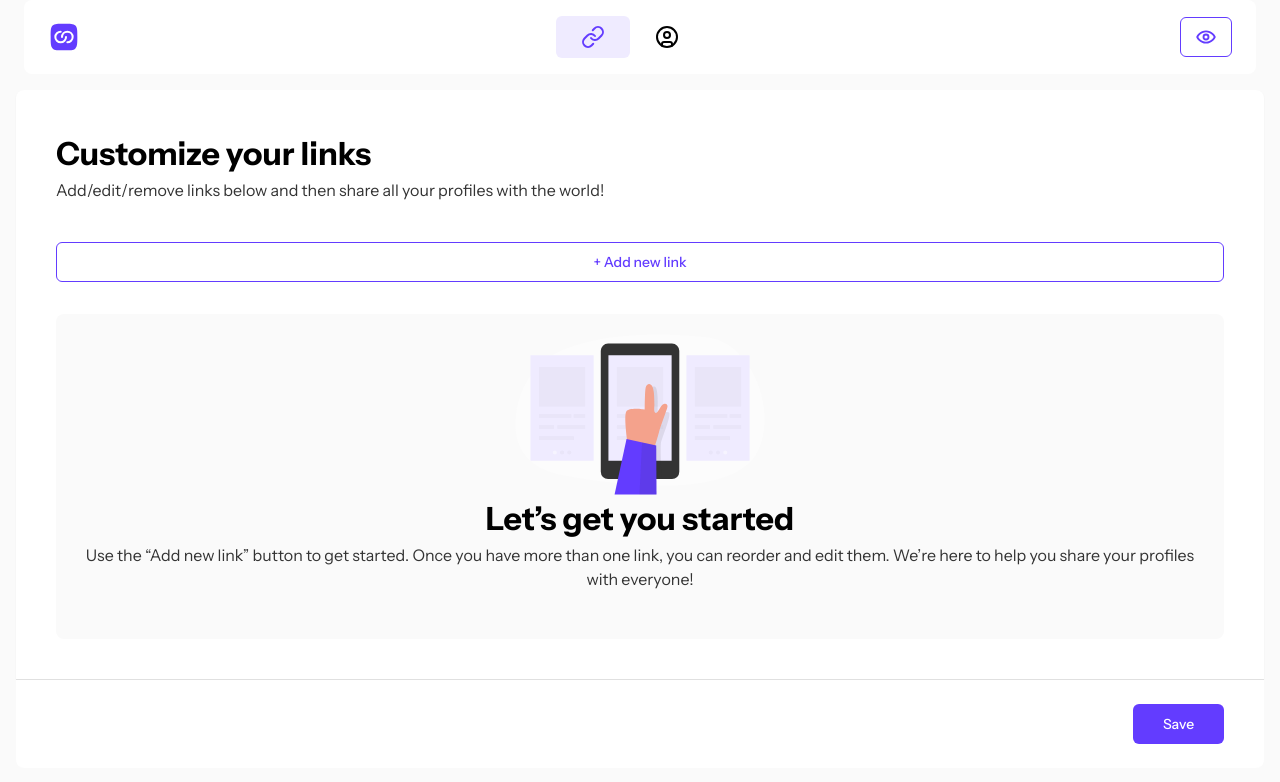
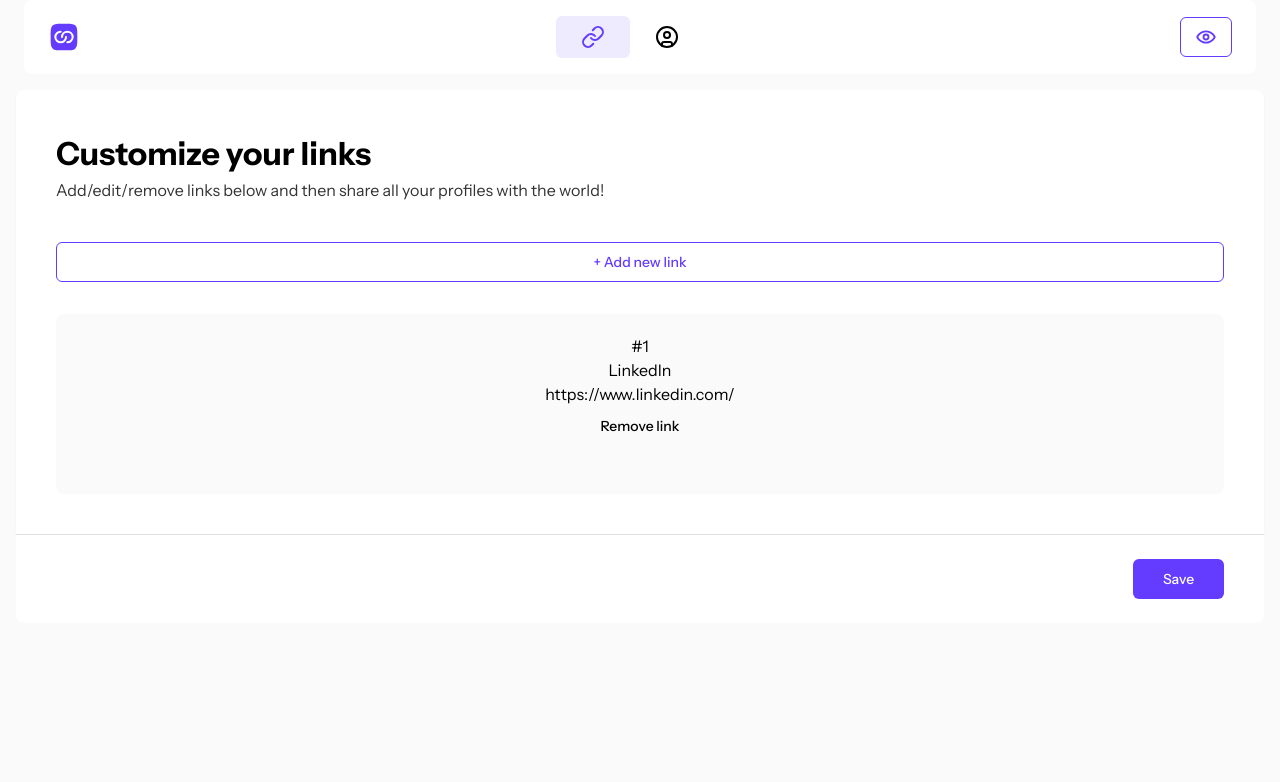
Before and after one commit to ronnieima/link-sharing-app, a Next.js app in the folder client/: page /customize in a window 1280 px wide. Both pictures are taken after a click on the button "+ Add new link". Shown: the top 782 px of the page. Built offline with nearby package versions, Linux system fonts and the light colour scheme.

Commit message:
implement stack for adding/removing previews

```diff
--- /dev/null
+++ b/client/src/app/customize/EmptyLinks.tsx
@@ -0,0 +1,16 @@
+import { IllustrationEmpty } from "@/components/ui/Icons";
+import React from "react";
+
+export default function EmptyLinks() {
+  return (
+    <div>
+      <IllustrationEmpty />
+      <h2 className="text-heading-m">Let’s get you started</h2>
+      <p className="text-body-m">
+        Use the “Add new link” button to get started. Once you have more than
+        one link, you can reorder and edit them. We’re here to help you share
+        your profiles with everyone!
+      </p>
+    </div>
+  );
+}
--- a/client/src/app/customize/Links.tsx
+++ b/client/src/app/customize/Links.tsx
@@ -1,22 +1,67 @@
 "use client";
 import { Button } from "@/components/ui/button";
-import { IllustrationEmpty } from "@/components/ui/Icons";
-import React from "react";
+import { useState } from "react";
+import EmptyLinks from "./EmptyLinks";
+import PreviewItem from "./PreviewItem";
+
+export const defaultPlatforms = [
+  {
+    platform: "Github",
+    link: "https://www.github.com/",
+    icon: "/images/icon-github.svg",
+  },
+  {
+    platform: "Youtube",
+    link: "https://www.youtube.com/",
+    icon: "/images/icon-youtube.svg",
+  },
+  {
+    platform: "LinkedIn",
+    link: "https://www.linkedin.com/",
+    icon: "/images/icon-linkedin.svg",
+  },
+];
+
+export type Platform = (typeof defaultPlatforms)[0];
 
 export default function Links() {
+  const [preview, setPreview] = useState<Platform[]>([]);
+  const [platforms, setPlatforms] = useState<Platform[]>(defaultPlatforms);
+  function handleAddLink() {
+    if (platforms.length > 0 && preview.length <= defaultPlatforms.length) {
+      const newPlatform = platforms.pop();
+      setPlatforms([...platforms]);
+      setPreview([...preview, newPlatform!]);
+    }
+  }
+
   return (
     <>
-      <Button variant={"outline"} className="text-heading-s  mb-8 text-purple">
+      <Button
+        onClick={() => handleAddLink()}
+        variant={"outline"}
+        className="text-heading-s  text-purple mb-8"
+      >
         + Add new link
       </Button>
       <div className="flex flex-col items-center rounded-lg bg-lightGray p-5 pb-12 text-center">
-        <IllustrationEmpty />
-        <h2 className="text-heading-m">Let’s get you started</h2>
-        <p className="text-body-m">
-          Use the “Add new link” button to get started. Once you have more than
-          one link, you can reorder and edit them. We’re here to help you share
-          your profiles with everyone!
-        </p>
+        {preview.length === 0 ? (
+          <EmptyLinks />
+        ) : (
+          <div>
+            {preview.map((platform, index) => (
+              <PreviewItem
+                key={platform.platform}
+                platform={platform}
+                index={index}
+                platforms={platforms}
+                preview={preview}
+                setPlatforms={setPlatforms}
+                setPreview={setPreview}
+              />
+            ))}
+          </div>
+        )}
       </div>
     </>
   );
--- /dev/null
+++ b/client/src/app/customize/PreviewItem.tsx
@@ -0,0 +1,38 @@
+import React, { Dispatch, SetStateAction } from "react";
+import { Platform } from "./Links";
+import { Button } from "@/components/ui/button";
+
+type Props = {
+  platform: Platform;
+  index: number;
+  preview: Platform[];
+  platforms: Platform[];
+  setPreview: Dispatch<SetStateAction<Platform[]>>;
+  setPlatforms: Dispatch<SetStateAction<Platform[]>>;
+};
+
+export default function PreviewItem({
+  platform,
+  index,
+  platforms,
+  preview,
+  setPlatforms,
+  setPreview,
+}: Props) {
+  function handleRemoveLink(index: number) {
+    const updatedPreview = [...preview];
+    const deletedLink = updatedPreview.splice(index, 1);
+    setPreview(updatedPreview);
+    setPlatforms([...platforms, ...deletedLink]);
+  }
+  return (
+    <div>
+      <p>#{index + 1}</p>
+      {platform.platform}
+      <p>{platform.link}</p>
+      <Button variant={"link"} onClick={() => handleRemoveLink(index)}>
+        Remove link
+      </Button>
+    </div>
+  );
+}
--- a/client/src/app/customize/page.tsx
+++ b/client/src/app/customize/page.tsx
@@ -1,7 +1,5 @@
 import MaxWidthContainer from "@/components/MaxWidthContainer";
 import { Button } from "@/components/ui/button";
-import { IllustrationEmpty } from "@/components/ui/Icons";
-import React from "react";
 import Links from "./Links";
 
 export default function page() {
@@ -19,7 +17,7 @@ export default function page() {
 
           <Links />
         </MaxWidthContainer>
-        <div className="flex justify-end rounded-b-lg border-t border-border/80 bg-white px-10 py-6">
+        <div className="border-border/80 flex justify-end rounded-b-lg border-t bg-white px-10 py-6">
           <Button className="w-[91px]">Save</Button>
         </div>
       </section>
--- a/client/src/components/Navbar.tsx
+++ b/client/src/components/Navbar.tsx
@@ -1,15 +1,14 @@
 "use client";
 
+import { cn } from "@/lib/utils";
 import { LinkIcon, UserCircle } from "lucide-react";
 import Link from "next/link";
 import { usePathname } from "next/navigation";
 import { Button } from "./ui/button";
-import { LogoSmall, Preview, ProfileDetailsHeader } from "./ui/Icons";
-import { cn } from "@/lib/utils";
+import { LogoSmall, Preview } from "./ui/Icons";
 
 export default function Navbar() {
   const path = usePathname();
-  console.log({ path });
   return (
     <nav className="h-[74px] bg-lightGray md:px-6">
       <section className="flex h-full items-center justify-between rounded-lg bg-white px-6">
```
